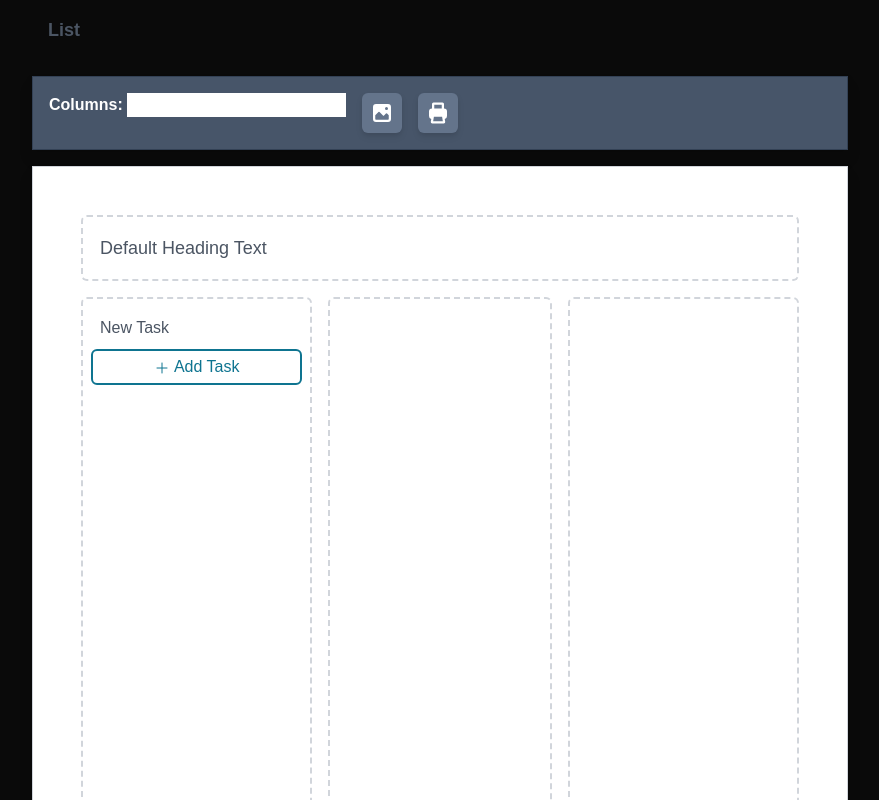
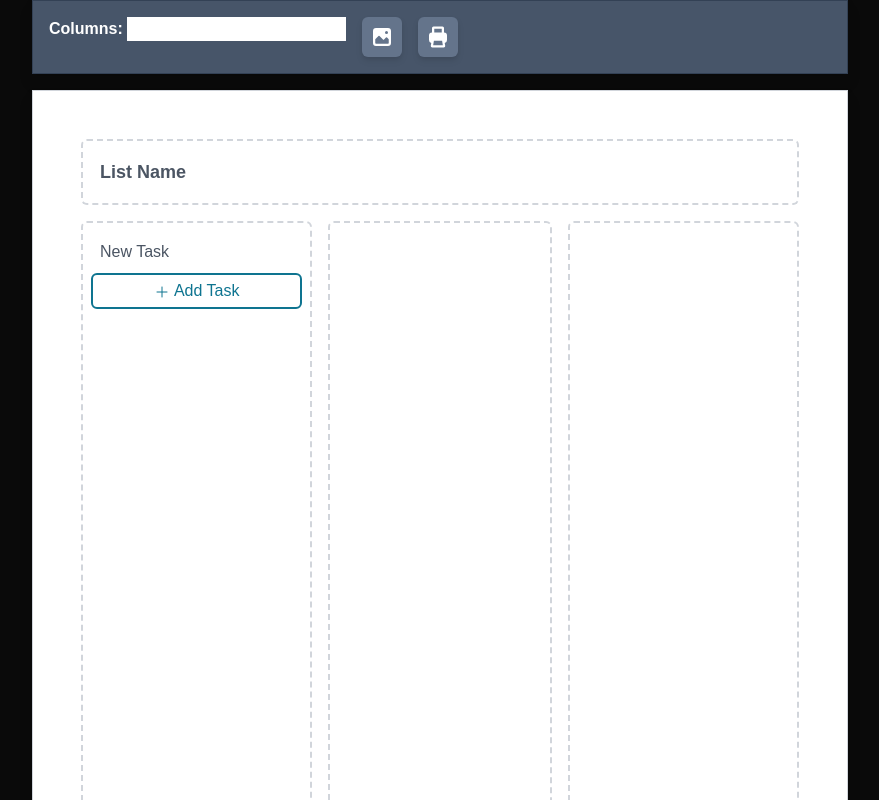
Before and after one commit to zrecore/pdf-form-generator, a Next.js app: page / in a window 1280 px wide. Both pictures are taken after a click on the button "Add Task". Shown: the top 800 px of the page, without its empty margins (200-1079 px from the left). Built offline with nearby package versions, Linux system fonts and the light colour scheme.

Commit message:
Cleaning up remove button styling, updating page tests

```diff
--- a/src/app/components/removeButton.tsx
+++ b/src/app/components/removeButton.tsx
@@ -11,7 +11,7 @@ export default function RemoveButton(props:ButtonProps)
         <button
             data-testid="remove-button"
             onClick={handleRemoveClick}
-            className={(props.className ?? "") + " m-1 p-2"}>
+            className={(props.className ?? "") + " m-1"}>
             <XCircleIcon className="size-4" />
         </button>
     )
--- a/src/app/page.tsx
+++ b/src/app/page.tsx
@@ -1,8 +1,6 @@
 "use client"
 
 import Image from "next/image";
-import AddButton from "./components/addButton";
-import RemoveButton from "./components/removeButton";
 import { useState } from "react";
 import PhotoButton from "./components/photoButton";
 import PrintButton from "./components/printButton";
@@ -16,11 +14,11 @@ export default function Home() {
 
   const savedTasks:(Task|NewTask)[]     = loadTasks()
   const [tasks, setTasks]               = useState(savedTasks)
-  const [headerText, setHeaderText]     = useState("Default Heading Text")
+  const [headerText, setHeaderText]     = useState("List Name")
   const [totalColumns, setTotalColumns] = useState(3)
   const [tempId, setTempId]             = useState(1)
 
-  const maxTasksPerCols = 20
+  const [totalRows, setTotalRows]       = useState(20)
 
   function loadTasks()
   {
@@ -29,7 +27,7 @@ export default function Home() {
 
   function addNewTask()
   {
-    if (tasks.length >= maxTasksPerCols * 3) return
+    if (tasks.length >= totalRows * 3) return
 
     const newTask: NewTask = {
       id: tempId,
@@ -80,7 +78,6 @@ export default function Home() {
   return (
     <div className="flex flex-col justify-center items-center">
       <main className="flex flex-col gap-4 items-center sm:items-start">
-      <h1 className="font-semibold text-gray-600 text-lg p-4 m-0">List</h1>
         <div className="grid grid-flow-col justify-start align-middle space-x-4 w-full border border-solid border-slate-700 text-white bg-slate-600 font-semibold border-1 drop-shadow-lg p-4">
           <div>Columns: <input type="number" value={totalColumns} onChange={e => handleTotalColumnsUpdate(parseInt(e.target.value))} /></div>
           <PhotoButton />
@@ -89,7 +86,7 @@ export default function Home() {
         <div className="paper-legal border border-solid border-gray-300 border-1 drop-shadow-lg text-gray-600 px-[0.5in] py-[0.5in] flex flex-col">
           <div className="editable-header border-dashed border-2 border-gray-300 hover:border-cyan-700 hover:bg-cyan-300 rounded-md row-span-1 p-2 text-lg">
             <EditableInput
-              className="rounded-sm m-1 hover:border-white hover:border-1 hover:border-solid"
+              className="rounded-sm m-1 hover:border-white hover:border-1 hover:border-solid text-lg font-bold"
               value={headerText}
               onChange={handleHeaderChange}
             />
@@ -97,8 +94,8 @@ export default function Home() {
           <div className="grid grid-flow-col grid-cols-3 justify-items-stretch my-4 h-full">
             <div className="border-dashed border-2 border-gray-300 hover:border-cyan-700 rounded-md mr-2 p-2">
               <TaskList
-                tasks={tasks.slice(0, maxTasksPerCols)}
-                hasAddButton={tasks.length < maxTasksPerCols}
+                tasks={tasks.slice(0, totalRows)}
+                hasAddButton={tasks.length < totalRows}
                 onAddTask={addNewTask}
                 onRemoveTask={removeTask}
                 onUpdateTask={handleTaskChange}
@@ -106,8 +103,8 @@ export default function Home() {
             </div>
             <div className="border-dashed border-2 border-gray-300 hover:border-cyan-700 rounded-md mx-2 p-2">
               <TaskList
-                tasks={tasks.slice(maxTasksPerCols, maxTasksPerCols * 2)}
-                hasAddButton={tasks.length >= maxTasksPerCols && tasks.length < maxTasksPerCols * 2}
+                tasks={tasks.slice(totalRows, totalRows * 2)}
+                hasAddButton={tasks.length >= totalRows && tasks.length < totalRows * 2}
                 onAddTask={addNewTask}
                 onRemoveTask={removeTask}
                 onUpdateTask={handleTaskChange}
@@ -115,8 +112,8 @@ export default function Home() {
             </div>
             <div className="border-dashed border-2 border-gray-300 hover:border-cyan-700 rounded-md ml-2 p-2">
               <TaskList
-                tasks={tasks.slice(maxTasksPerCols * 2, maxTasksPerCols * 3)}
-                hasAddButton={tasks.length >= maxTasksPerCols * 2 && tasks.length < maxTasksPerCols * 3}
+                tasks={tasks.slice(totalRows * 2, totalRows * 3)}
+                hasAddButton={tasks.length >= totalRows * 2 && tasks.length < totalRows * 3}
                 onAddTask={addNewTask}
                 onRemoveTask={removeTask}
                 onUpdateTask={handleTaskChange}
```
Also changed, not shown: 1 other file (tests, documents, lock files or other folders).
